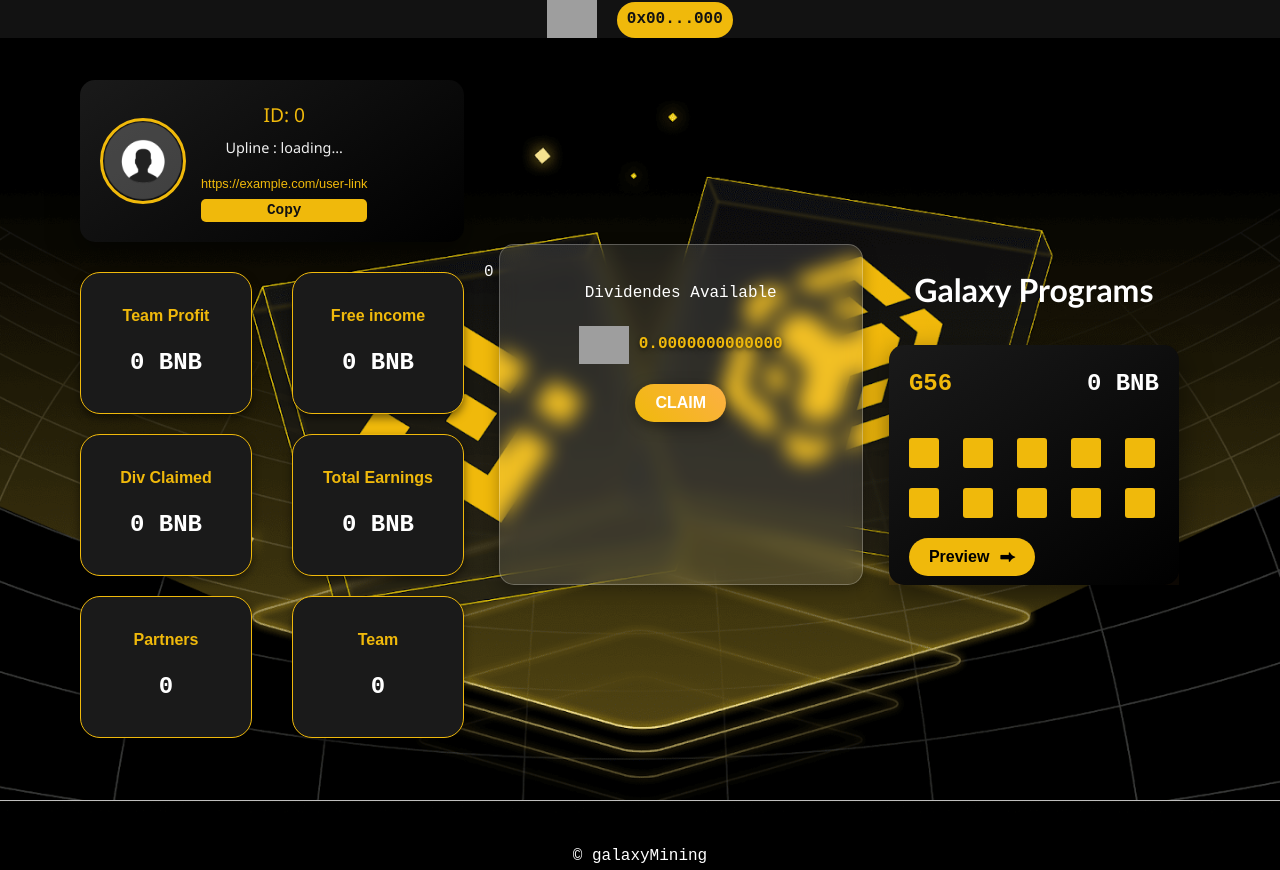
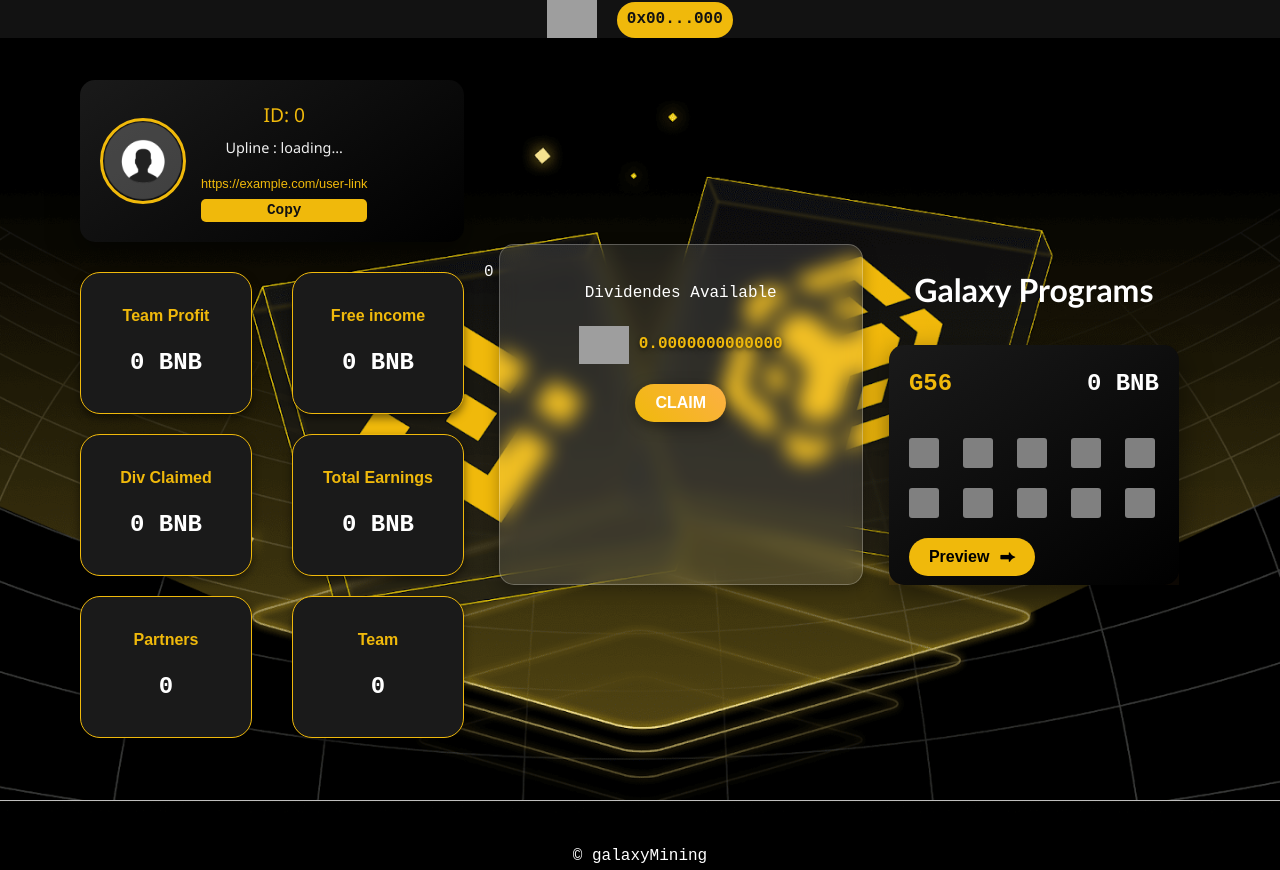
Before and after one commit to Satoshikamotona/galaxy-mining_index, a plain HTML site: page dashboard.html in a window 1280 px wide. Drawn offline with nearby package versions, Linux system fonts and the light colour scheme; grey boxes are pictures that could not be loaded; a script that the page names is missing.

Commit message:
Add files via upload

```diff
--- a/dashboardstyle.css
+++ b/dashboardstyle.css
@@ -901,7 +901,7 @@ a:hover {
 .square {
     width: 25px;
     height: 25px;
-    background-color: #F0B90B;
+    background-color: grey;
     border-radius: 4px;
 }
 
@@ -1030,7 +1030,7 @@ a:hover {
 .square {
     width: 30px;
     height: 30px;
-    background-color: #F0B90B;
+    background-color: grey;
     border-radius: 3px;
 }
 
```
